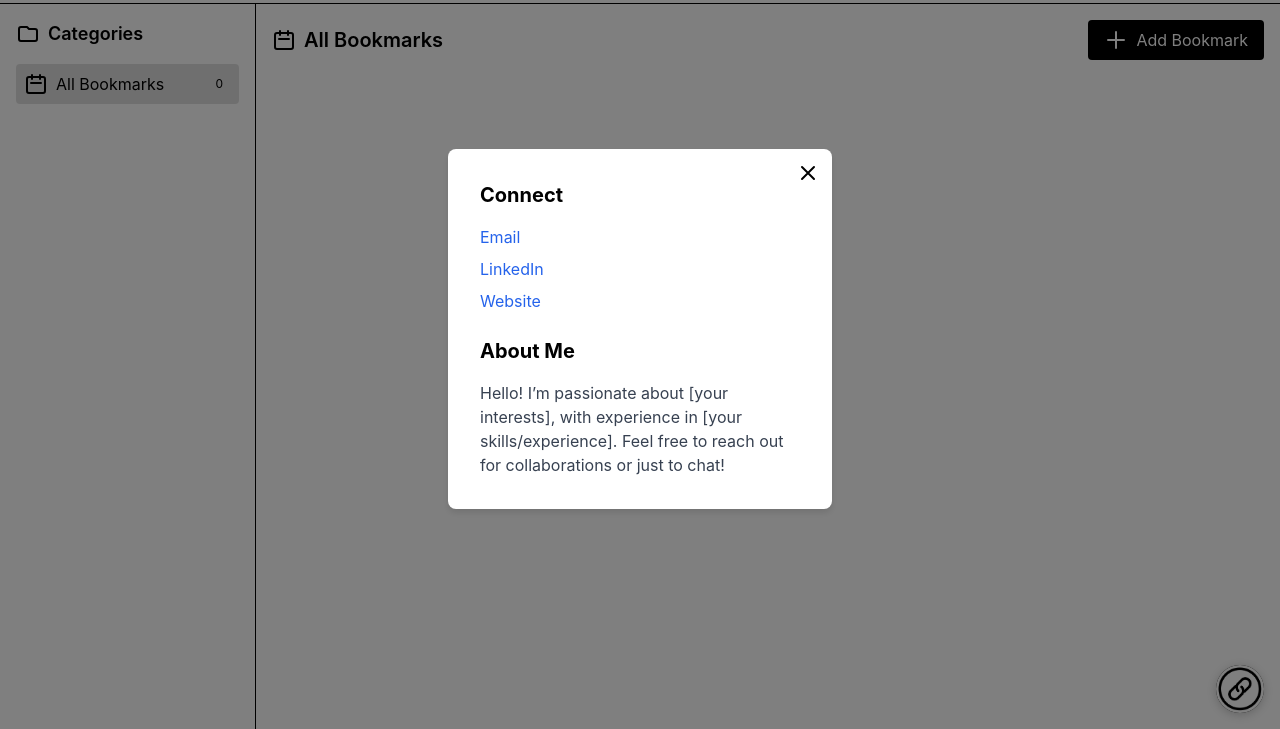
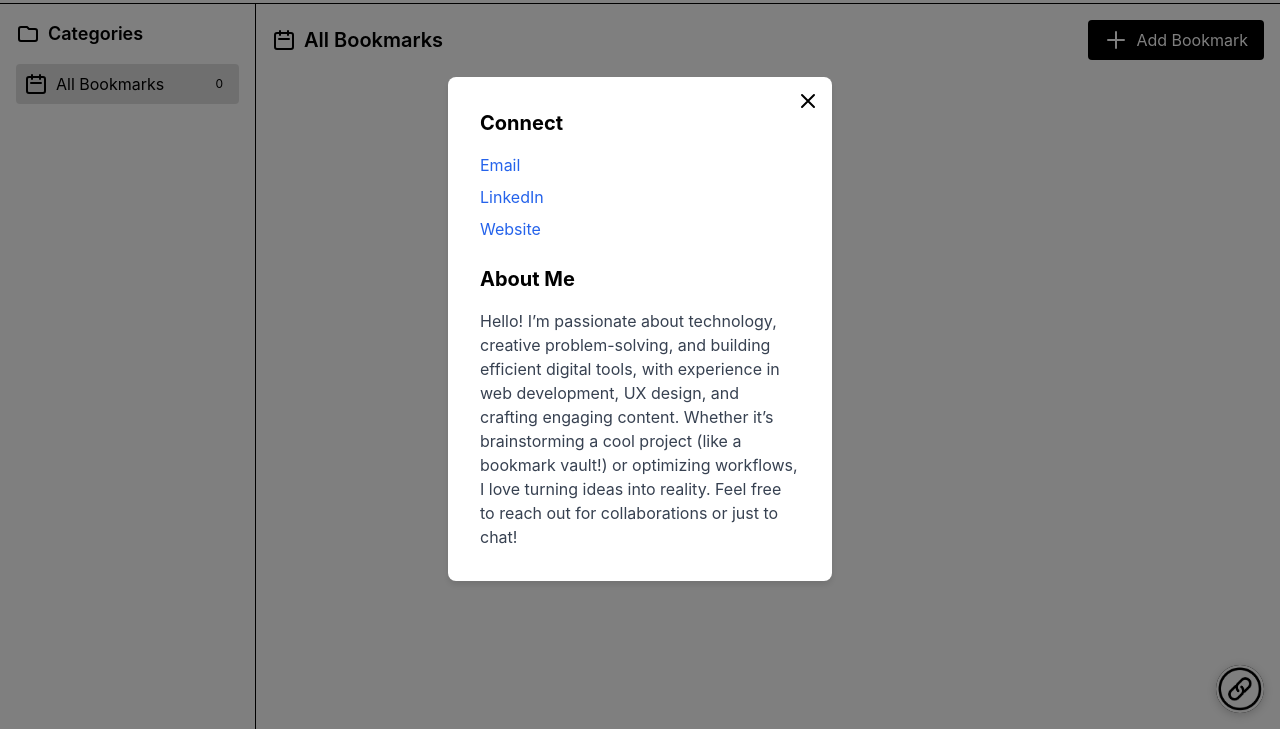
Before and after one commit to Sumera01/marked-thebookmarkvault, a website: page index.html in a window 1280 px wide. Both pictures are taken after a click on the element 1240 px from the left and 760 px from the top of the page. Shown: the part 71-800 px from the top of the page. Drawn offline with nearby package versions, Linux system fonts and the light colour scheme.

Commit message:
Update index.html

```diff
--- a/index.html
+++ b/index.html
@@ -686,8 +686,7 @@
                         target="_blank">Website</a></li>
             </ul>
             <h2 class="text-xl font-bold mb-4 text-black dark:text-white">About Me</h2>
-            <p class="text-gray-700 dark:text-gray-300">Hello! I’m passionate about [your interests], with experience in
-                [your skills/experience]. Feel free to reach out for collaborations or just to chat!</p>
+            <p class="text-gray-700 dark:text-gray-300">Hello! I’m passionate about technology, creative problem-solving, and building efficient digital tools, with experience in web development, UX design, and crafting engaging content. Whether it’s brainstorming a cool project (like a bookmark vault!) or optimizing workflows, I love turning ideas into reality. Feel free to reach out for collaborations or just to chat!</p>
         </div>
     </div>
 
```
